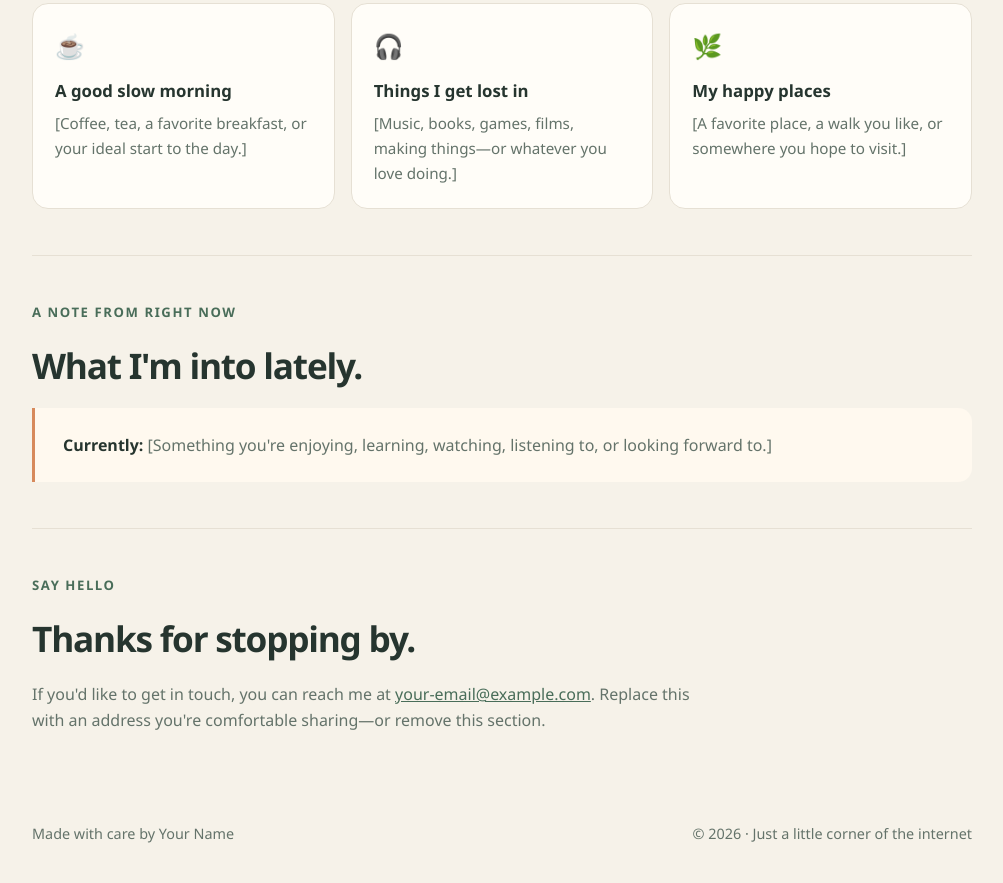
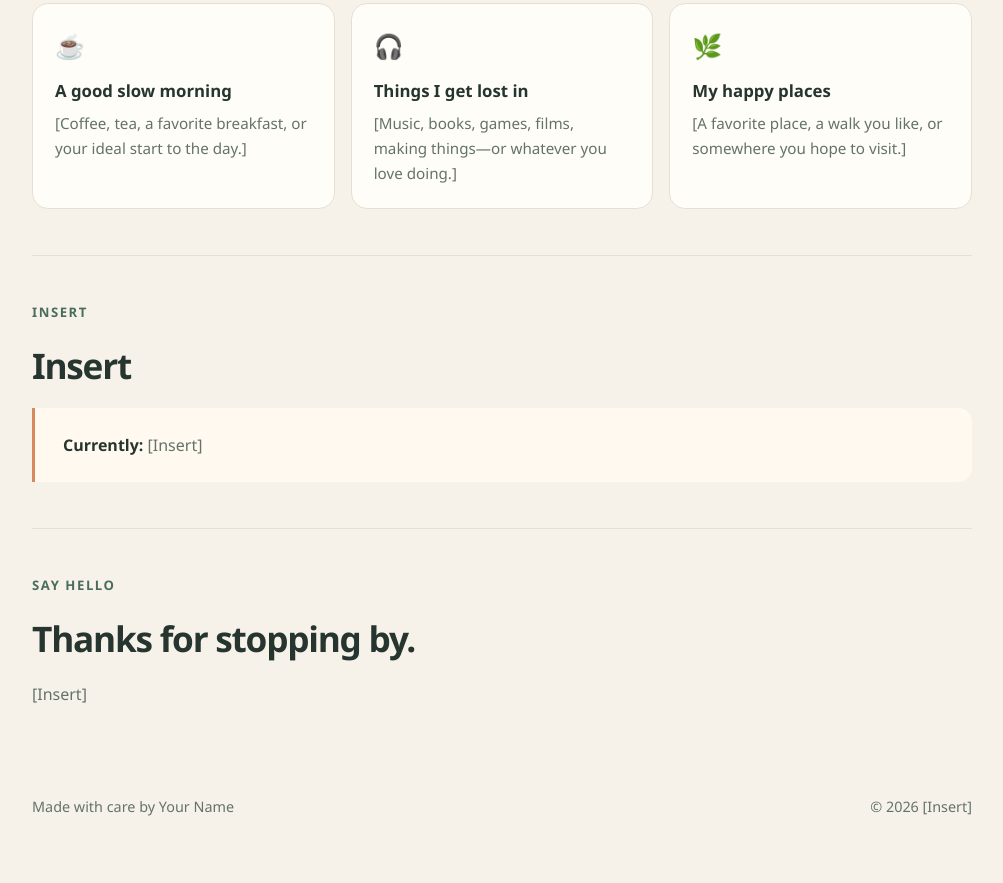
Before and after one commit to QuantumJethro/QuantumJethro, a plain HTML site: page index.html in a window 1280 px wide. Shown: the part 1082-1965 px from the top of the page, without its empty margins (138-1141 px from the left). After the commit the page ends 1939 px from the top, so only its background shows below. Drawn offline with Linux system fonts and the light colour scheme.

Commit message:
Update index.html

```diff
--- a/index.html
+++ b/index.html
@@ -188,21 +188,21 @@
       </section>
 
       <section id="now">
-        <p class="eyebrow">A note from right now</p>
-        <h2>What I'm into lately.</h2>
-        <div class="note"><strong>Currently:</strong> [Something you're enjoying, learning, watching, listening to, or looking forward to.]</div>
+        <p class="eyebrow">Insert</p>
+        <h2>Insert</h2>
+        <div class="note"><strong>Currently:</strong> [Insert] </div>
       </section>
 
       <section id="contact">
         <p class="eyebrow">Say hello</p>
         <h2>Thanks for stopping by.</h2>
-        <p class="section-copy">If you'd like to get in touch, you can reach me at <a href="mailto:your-email@example.com">your-email@example.com</a>. Replace this with an address you're comfortable sharing—or remove this section.</p>
+        <p class="section-copy">[Insert]</p>
       </section>
     </main>
 
     <footer>
       <p>Made with care by Your Name</p>
-      <p>© <span id="year">2026</span> · Just a little corner of the internet</p>
+      <p>© <span id="year">2026</span> [Insert] </p>
     </footer>
   </div>
 </body>
```
